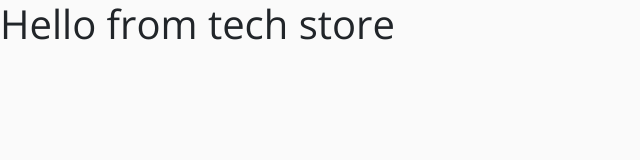
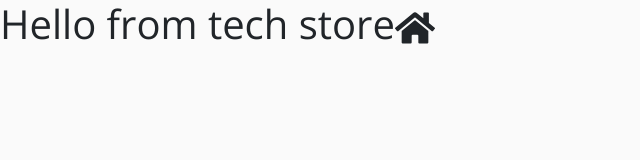
Before and after one commit to jn-html/Techi-store, a React (Create React App) app: page / in a window 1280 px wide. Shown: the top 160 px of the page, without its empty margins (0-640 px from the left). Built offline with nearby package versions, Linux system fonts and the light colour scheme.

Commit message:
React Icons intro & github/Netlify pipeline

```diff
--- a/src/App.js
+++ b/src/App.js
@@ -1,12 +1,14 @@
 import React, { Component } from 'react';
 import './App.css';
 import 'bootstrap/dist/css/bootstrap.min.css';
+
+import {FaHome} from 'react-icons/fa';
 
 class App extends Component {
   render() {
     return (
       <h1>
-        Hello from tech store
+        Hello from tech store<FaHome />
       </h1>
     );
   }
```
